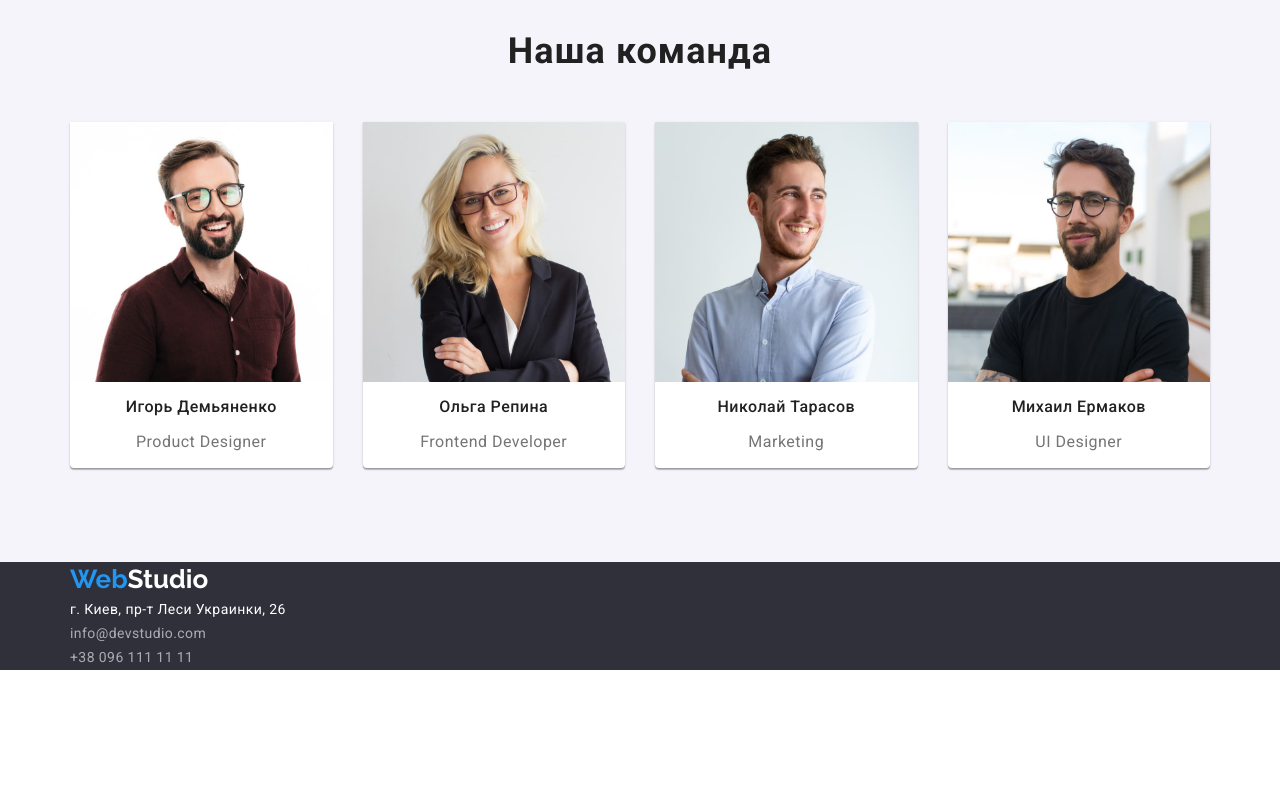
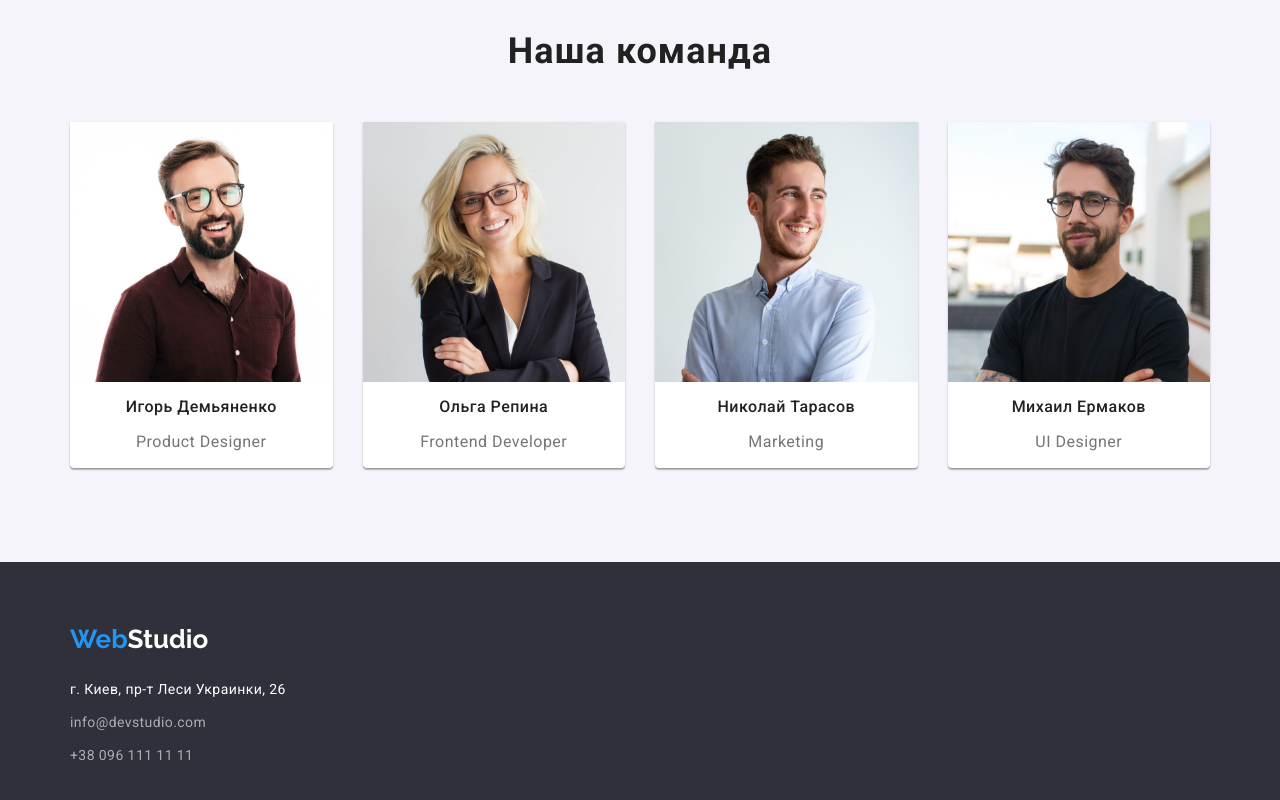
Before and after one commit to Dmitriy0207/goit-markup-hw-02, a plain HTML site: page index.html in a window 1280 px wide. Shown: the part 1532-2332 px from the top of the page. Before the commit the page ends 2202 px from the top, so only its background shows below. Drawn offline with nearby package versions, Linux system fonts and the light colour scheme.

Commit message:
20202020

```diff
--- a/css/style.css
+++ b/css/style.css
@@ -139,6 +139,8 @@ ul{
 
 .footer-content{
    background: #2F303A;
+   padding-top: 60px;
+   padding-bottom: 60px;
 }
 .studio-logo{
    color: var(--background-section);
@@ -146,16 +148,22 @@ ul{
 .location{
    color: var(--background-section);
 }
+.address-content{
+   margin-top: 20px;
+}
 .address-item{
    font-style: normal;
    font-weight: normal;
    font-size: 14px;
    line-height: 1.71;
    letter-spacing: 0.03em;
-
+}
+.address-item:not(:last-child){
+   margin-bottom: 9px;
 }
 .footer-contacts{
    color: rgba(255, 255, 255, 0.6);
+
 }
 .footer-contacts:hover,
 .footer-contacts:focus{
```
